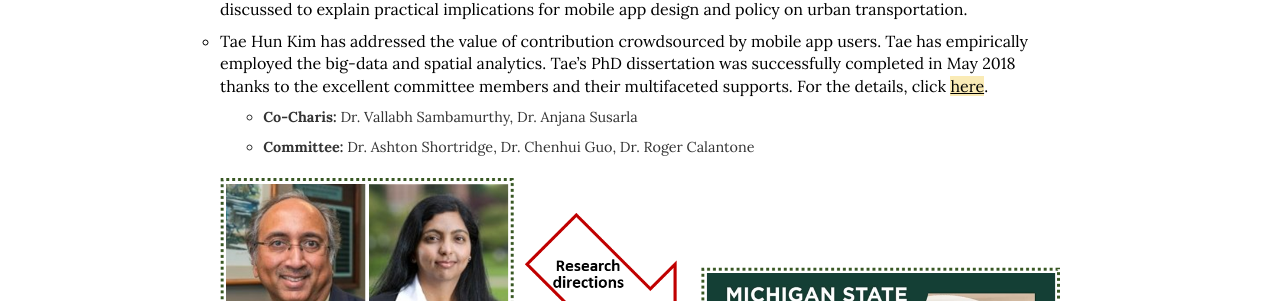
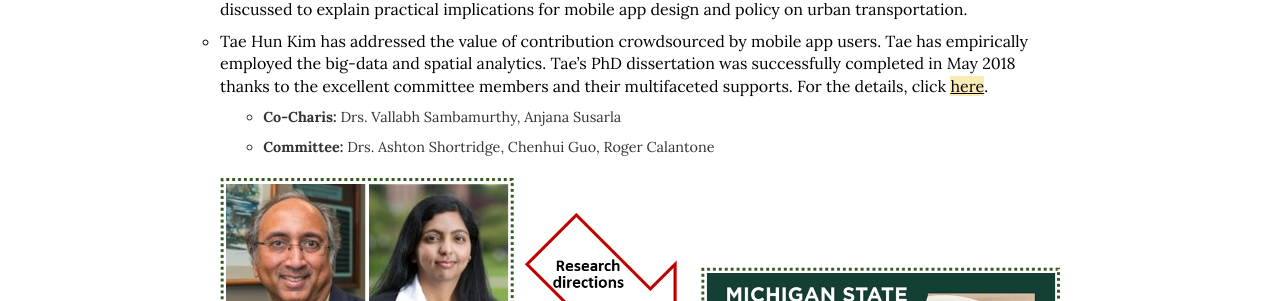
Before and after one commit to istaehun/taehun, a Jekyll site: the page built from dissertation.html, in a window 1280 px wide. Shown: the part 830-1131 px from the top of the page. Built offline with Jekyll 4.4.1, drawn with Linux system fonts in a browser that asks for light colours; nearby versions of some CDN libraries.

Commit message:
Update phd-dissertation.yml

```diff
--- a/_data/phd-dissertation.yml
+++ b/_data/phd-dissertation.yml
@@ -3,5 +3,5 @@
   - "<strong>Abstract:</strong> Today, users of mobile devices (smartphones and tablets) adopt a variety of apps, use social features, and engage in crowdsourcing content as a public good. This dissertation explains their user community, i.e., a mobile virtual community, in terms of user contribution and its social-welfare value around urban areas. Essay 1 conceptualizes a virtual and spatial factor, i.e., virtual crowdedness, and addresses its role in encouraging user contribution. The findings are theoretically explained by the tension between prosocial behavior of and bystander effect on the mobile virtual community. Essay 2 theorizes whether and how user contribution, attributed to self-interest, supports social welfare for the whole citizenry. I found that user contribution improves the mobility of urban transportation and reduces social and economic costs. As an exemplar of citizen-data science, this dissertation takes a spatial and panel data approach to analyze the large-scale data on mobile app users, traffic conditions, and their locations in the urban region. The empirical findings are visualized and discussed to explain practical implications for mobile app design and policy on urban transportation."
   - "Tae Hun Kim has addressed the value of contribution crowdsourced by mobile app users. Tae has empirically employed the big-data and spatial analytics. Tae’s PhD dissertation was successfully completed in May 2018 thanks to the excellent committee members and their multifaceted supports. For the details, click <a href='https://search.proquest.com/docview/2046983487?pq-origsite=gscholar' target='_blank'>here</a>."
 members:
-  - "<strong>Co-Charis:</strong> Dr. Vallabh Sambamurthy, Dr. Anjana Susarla"
-  - "<strong>Committee:</strong> Dr. Ashton Shortridge, Dr. Chenhui Guo, Dr. Roger Calantone"
+  - "<strong>Co-Charis:</strong> Drs. Vallabh Sambamurthy, Anjana Susarla"
+  - "<strong>Committee:</strong> Drs. Ashton Shortridge, Chenhui Guo, Roger Calantone"
```
